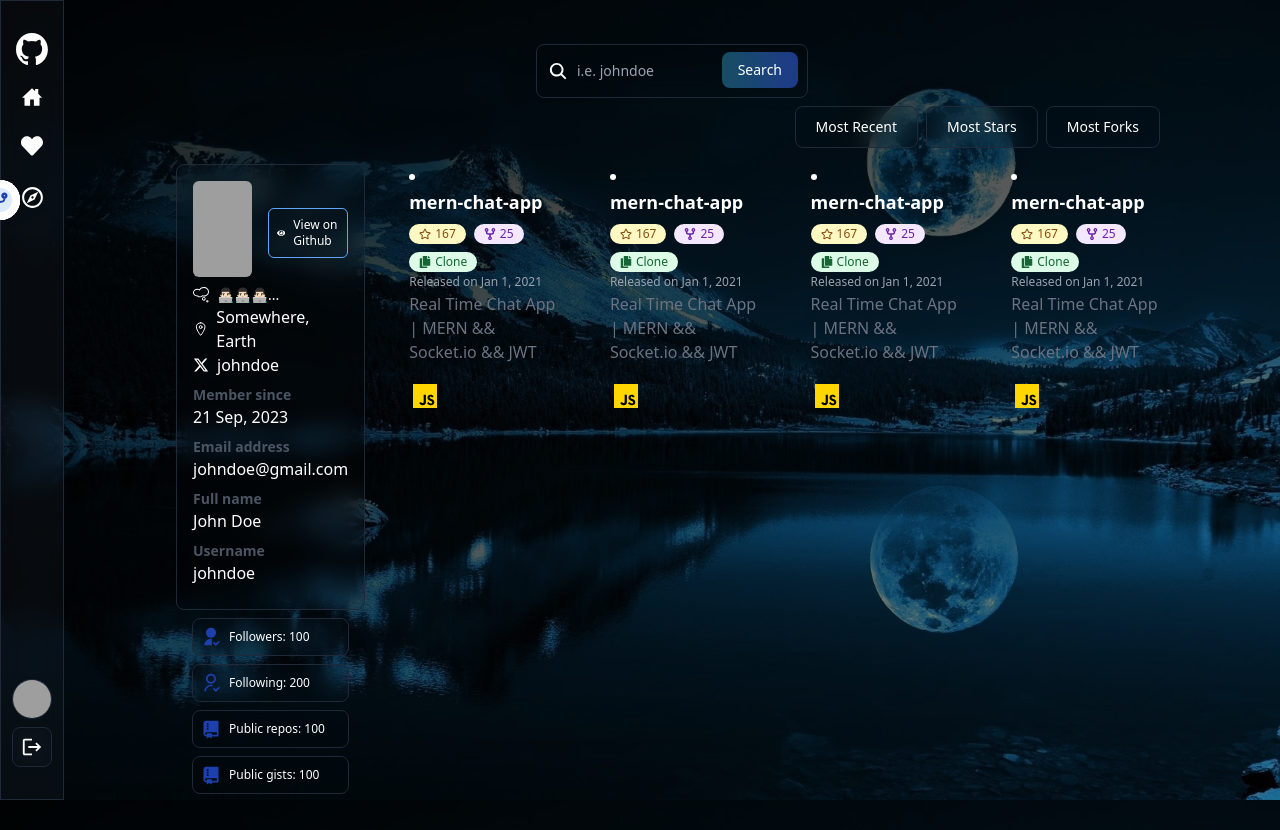
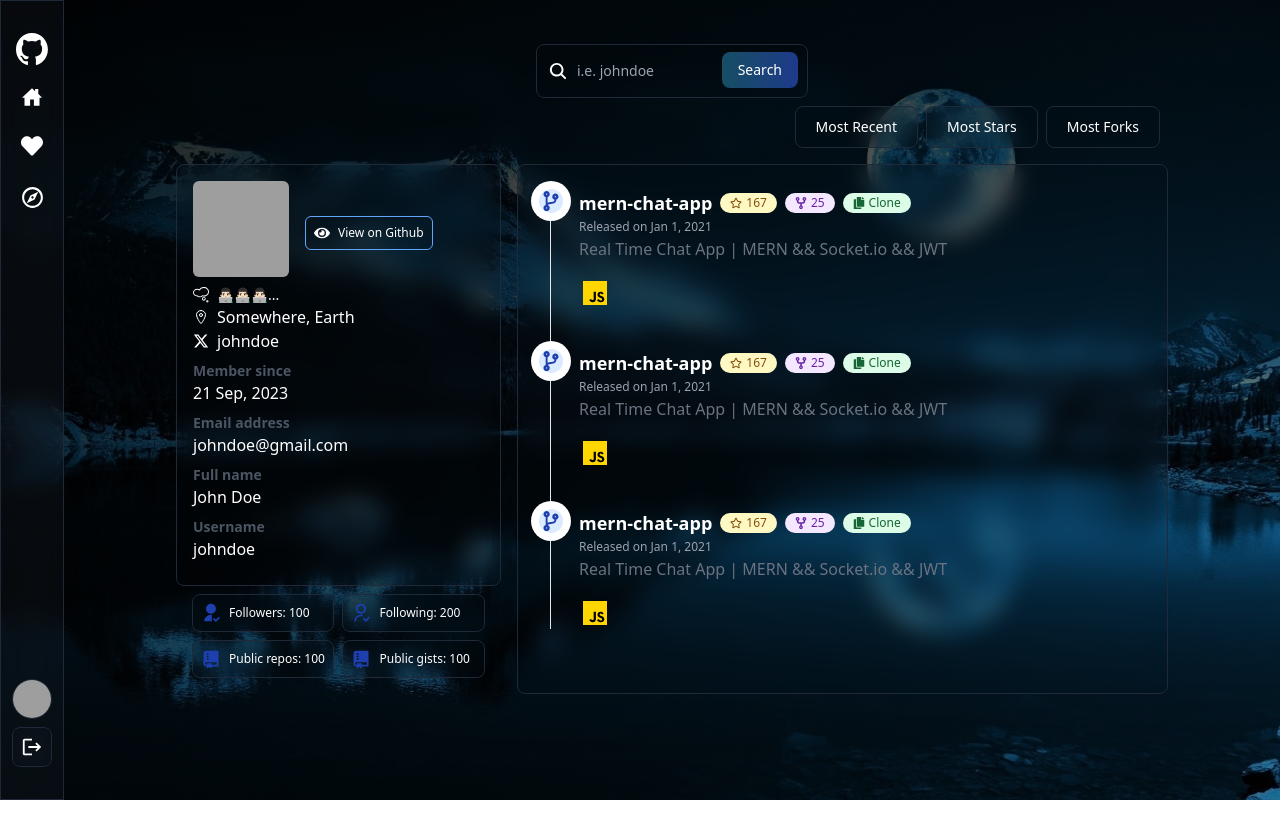
Before and after one commit to Sai-Manikanta-Andey/fullstack-github, a React (Vite) app in the folder frontend/: page / in a window 1280 px wide. After the commit the page ends 800 px from the top, so only its background shows below. Built offline with nearby package versions, Linux system fonts and the light colour scheme; grey boxes are pictures that could not be loaded; the HTML template or start-up script is replaced by a standard one.

Commit message:
feat(frontend): Completed frontend development

```diff
--- a/frontend/src/components/Repo.jsx
+++ b/frontend/src/components/Repo.jsx
@@ -1,11 +1,9 @@
-import React from 'react'
-
 import { FaCodeBranch, FaCopy, FaRegStar } from "react-icons/fa";
 import { FaCodeFork } from "react-icons/fa6";
 
 const Repo = () => {
   return (
-    <li className="mb-10 ms-7">
+    <li className="mb-10 ms-7 ">
       <span
         className="absolute flex items-center justify-center w-6 h-6 bg-blue-100 rounded-full -start-3 ring-8 ring-white"
       >
@@ -56,4 +54,4 @@
     </li>
   );
 };
-export default Repo
+export default Repo;
--- /dev/null
+++ b/frontend/src/components/Repos.jsx
@@ -0,0 +1,15 @@
+import Repo from "./Repo";
+
+
+const Repos = () => {
+  return (
+    <div className={`lg:w-2/3 w-full bg-glass rounded-lg px-8 py-6`}>
+      <ol className="relative border-gray-200 border-s ">
+        <Repo />
+        <Repo />
+        <Repo />
+      </ol>
+    </div>
+  );
+};
+export default Repos;
--- /dev/null
+++ b/frontend/src/components/Spinner.jsx
@@ -0,0 +1,28 @@
+import React from 'react'
+
+const Spinner = () => {
+  return (
+    <div className="text-center">
+      <div role="status">
+        <svg
+          aria-hidden="true"
+          className="inline w-8 h-8 text-gray-200 animate-spin fill-blue-600"
+          viewBox="0 0 100 101"
+          fill="none"
+          xmlns="http://www.w3.org/2000/svg"
+        >
+          <path
+            d="M100 50.5908C100 78.2051 77.6142 100.591 50 100.591C22.3858 100.591 0 78.2051 0 50.5908C0 22.9766 22.3858 0.59082 50 0.59082C77.6142 0.59082 100 22.9766 100 50.5908ZM9.08144 50.5908C9.08144 73.1895 27.4013 91.5094 50 91.5094C72.5987 91.5094 90.9186 73.1895 90.9186 50.5908C90.9186 27.9921 72.5987 9.67226 50 9.67226C27.4013 9.67226 9.08144 27.9921 9.08144 50.5908Z"
+            fill="currentColor"
+          />
+          <path
+            d="M93.9676 39.0409C96.393 38.4038 97.8624 35.9116 97.0079 33.5539C95.2932 28.8227 92.871 24.3692 89.8167 20.348C85.8452 15.1192 80.8826 10.7238 75.2124 7.41289C69.5422 4.10194 63.2754 1.94025 56.7698 1.05124C51.7666 0.367541 46.6976 0.446843 41.7345 1.27873C39.2613 1.69328 37.813 4.19778 38.4501 6.62326C39.0873 9.04874 41.5694 10.4717 44.0505 10.1071C47.8511 9.54855 51.7191 9.52689 55.5402 10.0491C60.8642 10.7766 65.9928 12.5457 70.6331 15.2552C75.2735 17.9648 79.3347 21.5619 82.5849 25.841C84.9175 28.9121 86.7997 32.2913 88.1811 35.8758C89.083 38.2158 91.5421 39.6781 93.9676 39.0409Z"
+            fill="currentFill"
+          />
+        </svg>
+        <span className="sr-only">Loading...</span>
+      </div>
+    </div>
+  );
+};
+export default Spinner
--- a/frontend/src/pages/Homepage.jsx
+++ b/frontend/src/pages/Homepage.jsx
@@ -2,19 +2,18 @@
 import Search from '../components/Search'
 import SortRepos from '../components/SortRepos'
 import ProfileInfo from "../components/ProfileInfo";
-import Repo from "../components/Repo";
+import Repos from "../components/Repos";
 
 const Homepage = () => {
   return (
     <div className='m-4 '>
       <Search/>
       <SortRepos/>
-      <div className='flex flex-col items-start justify-center gap-4 lg:flex-row'>
+      <div className='flex flex-col items-start justify-center gap-4 md:flex-row'>
         <ProfileInfo/>
-        <Repo/>
-        <Repo/>
-        <Repo/>
-        <Repo/>
+        <Repos/>
+
+
       </div>
     </div>
   )
```
